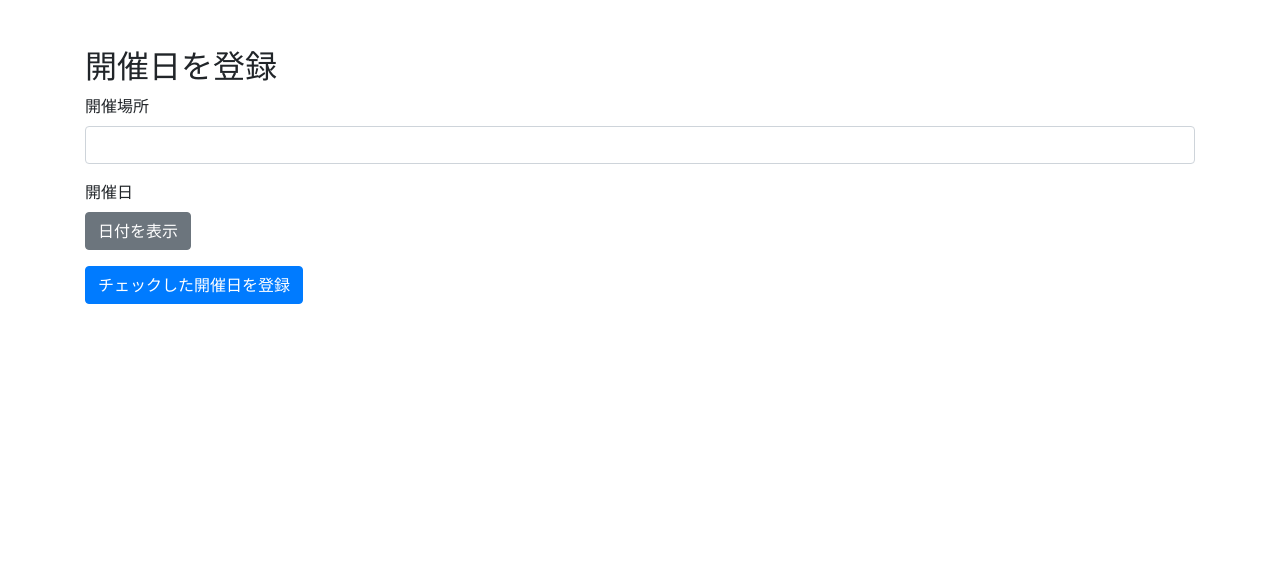
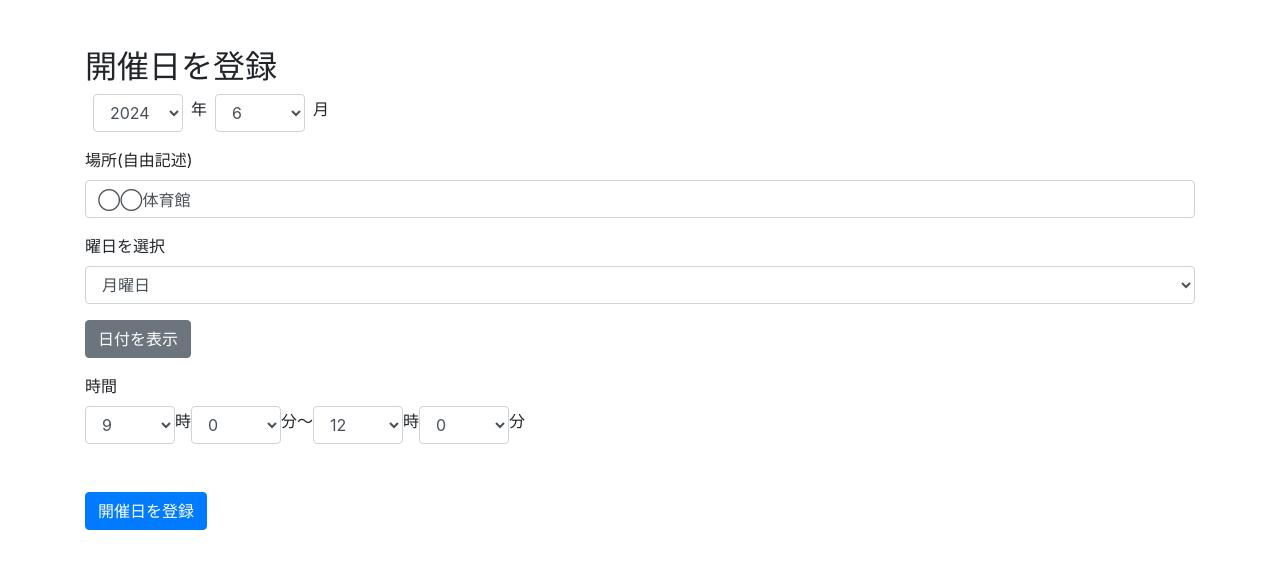
Before and after one commit to shingaryu/water-server-be, a Flask app: page /events/register in a window 1280 px wide. Shown: the top 569 px of the page. Run offline with Flask 2, Linux system fonts and the light colour scheme; parts of the project's set-up code (start-up, migrations or seed data) failed here and were passed over; some libraries are stand-ins or nearby versions.

Commit message:
開催日登録フォームとMongoDBへのInsert処理を作成

```diff
--- a/main.py
+++ b/main.py
@@ -1,6 +1,8 @@
 import os
 import ssl
 import traceback
+import calendar
+from datetime import datetime
 
 from bson import ObjectId
 from dotenv import load_dotenv
@@ -10,7 +12,7 @@ from common.consts import SHOW_EVENTS, SELECT_EVENT_TO_ENTRY, SELECT_EVENT_TO_EN
     SHOW_VIDEOS_PLAYLIST
 from common.utils import no_icon_image_public_url
 from create_rich_menu import create_rich_menu
-from repositories.mongo_repository import find_recent_events
+from repositories.mongo_repository import find_recent_events, insert_event
 from repositories.youtube_repository import refresh_token_if_expired, get_my_recent_videos
 from services.ngrok_service import connect_http_tunnel
 from services.postback_service import select_entry_events_message, select_option_to_entry_message, entry_with_option, \
@@ -76,33 +78,75 @@ def index():
 
 @app.route('/events')
 def show_events():
-    events = find_recent_events(5)  # MongoDBから開催日のデータを取得
+    events = find_recent_events(30)  # MongoDBから開催日のデータを取得
     return render_template('events.html', events=events)
 
-def generate_dates(day_of_week):
-    return ["1", "8", "15", "22"] # todo: 曜日に合わせた日付を返す
+def generate_dates(year, month, weekday):
+    # 指定された年月のカレンダーを作成
+    cal = calendar.monthcalendar(year, month)
+    dates = []
+    # カレンダーから指定された曜日の日付を抽出
+    for week in cal:
+        if week[weekday] != 0:  # calendar.monthcalendarは日付がない場合0を返す
+            dates.append(datetime(year, month, week[weekday]))
+    return dates
 
 @app.route('/events/register', methods=['GET', 'POST'])
 def show_events_register():
     if request.method == 'POST': # ボタンクリック時
         # ユーザーの入力状態をsessionに保存
-        session['location'] = request.form.get('location', '')
-        selected_days = request.form.getlist('days')
-        session['days_data'] = {
-            day: {
-                'checked': 'checked' if day in selected_days else '',
-                'dates': generate_dates(i) if day in selected_days else []
-            }
-            for i, day in enumerate(['Monday', 'Tuesday', 'Wednesday', 'Thursday', 'Friday', 'Saturday', 'Sunday'])
-        }
+        session['location'] = request.form.get('location', '◯◯体育館')
+        session['selected_year'] = int(request.form.get('selected_year', datetime.now().year))
+        session['selected_month'] = int(request.form.get('selected_month', (datetime.now().month % 12) + 1))
+        session['selected_dayofweek'] = int(request.form.get('dayOfWeek', 0))
+        session['start_hour'] = int(request.form['start_hour'])
+        session['start_minute'] = int(request.form['start_minute'])
+        session['end_hour'] = int(request.form['end_hour'])
+        session['end_minute'] = int(request.form['end_minute'])
+
+        selected_dates = request.form.getlist('selected_dates')
 
         if 'show_dates' in request.form: # 日付を表示 クリック
+            session['dates'] = [date.strftime('%Y-%m-%d') for date in generate_dates(session['selected_year'], session['selected_month'], session['selected_dayofweek'])]
             return redirect(url_for('show_events_register')) # -> GETリクエストへ
-        else:  # チェックした開催日を登録 クリック
-            return redirect(url_for('show_events')) # todo: MongoDBへのデータ登録処理
+        else:  # 選択した開催日を登録 クリック
+            for date_str in selected_dates:
+                location = session.get('location', '◯◯体育館')
+                start_hour = session.get('start_hour', 0)
+                start_minute = session.get('start_minute', 0)
+                end_hour = session.get('end_hour', 0)
+                end_minute = session.get('end_minute', 0)
+
+                # 日時オブジェクトの作成
+                start_time = datetime.strptime(f"{date_str} {start_hour}:{start_minute}", "%Y-%m-%d %H:%M")
+                end_time = datetime.strptime(f"{date_str} {end_hour}:{end_minute}", "%Y-%m-%d %H:%M")
+
+                # MongoDBドキュメントの作成
+                event_document = {
+                    "startTime": start_time,
+                    "endTime": end_time,
+                    "place": location,
+                    "entryOptions": [
+                        {"id": "1", "text": "参加"},
+                        {"id": "2", "text": "途中参加"},
+                        {"id": "3", "text": "不参加"}
+                    ]
+                }
+                insert_event(event_document)
+            return redirect(url_for('show_events'))
 
     # GETリクエスト(ページ読み込み時)
-    return render_template('events_register.html', days_data=session.get('days_data', {}), place=session.get('location', ''))
+    return render_template('events_register.html',
+        place=session.get('location', '◯◯体育館'),
+        selected_year=session.get('selected_year', datetime.now().year),
+        selected_month = session.get('selected_month', (datetime.now().month % 12) + 1),
+        selected_dayofweek = session.get('selected_dayofweek', 0),
+        dates=session.get('dates', {}),
+        start_hour=session.get('start_hour', 9),
+        start_minute=session.get('start_minute', 0),
+        end_hour=session.get('end_hour', 12),
+        end_minute=session.get('end_minute', 0),
+    )
 
 @app.route('/movies')
 def show_movies():
--- a/templates/events_register.html
+++ b/templates/events_register.html
@@ -5,40 +5,99 @@
     <meta name="viewport" content="width=device-width, initial-scale=1.0">
     <title>開催日を登録</title>
     <link href="https://stackpath.bootstrapcdn.com/bootstrap/4.3.1/css/bootstrap.min.css" rel="stylesheet">
+    <style>
+        select.year-select {
+            width: 90px;
+        }
+        select.month-select {
+            width: 90px;
+        }
+        select.time-select {
+            width: 90px;
+        }
+    </style>
 </head>
 <body>
 <div class="container mt-5">
     <h2>開催日を登録</h2>
     <form method="POST">
+        <div class="form-group d-flex align-items-center">
+            <select class="form-control mx-2 year-select" name="selected_year">
+                {% for year in range(2021, 2031) %}
+                <option value="{{ year }}" {% if year == selected_year %}selected{% endif %}>{{ year }}</option>
+                {% endfor %}
+            </select>
+            <label>年</label>
+            <select class="form-control mx-2 month-select" name="selected_month">
+                {% for month in range(1, 13) %}
+                <option value="{{ month }}" {% if month == selected_month %}selected{% endif %}>{{ month }}</option>
+                {% endfor %}
+            </select>
+            <label>月</label>
+        </div>
         <div class="form-group">
-            <label for="location">開催場所</label>
+            <label for="location">場所(自由記述)</label>
             <input type="text" class="form-control" id="location" name="location" value="{{ place }}" required>
         </div>
         <div class="form-group">
-            <label>開催日</label>
-            <div>
-                <button type="submit" name="show_dates" class="btn btn-secondary">日付を表示</button>
+            <div class="form-group">
+                <label for="dayOfWeek">曜日を選択</label>
+                <select class="form-control" id="dayOfWeek" name="dayOfWeek">
+                    <option value="0" {% if 0 == selected_dayofweek %}selected{% endif %}>月曜日</option>
+                    <option value="1" {% if 1 == selected_dayofweek %}selected{% endif %}>火曜日</option>
+                    <option value="2" {% if 2 == selected_dayofweek %}selected{% endif %}>水曜日</option>
+                    <option value="3" {% if 3 == selected_dayofweek %}selected{% endif %}>木曜日</option>
+                    <option value="4" {% if 4 == selected_dayofweek %}selected{% endif %}>金曜日</option>
+                    <option value="5" {% if 5 == selected_dayofweek %}selected{% endif %}>土曜日</option>
+                    <option value="6" {% if 6 == selected_dayofweek %}selected{% endif %}>日曜日</option>
+                </select>
             </div>
-            <div>
-                {% for day, data in days_data.items() %}
-                <div class="form-check">
-                    <input class="form-check-input" type="checkbox" id="{{ day }}" name="days" value="{{ day }}" {{ data.checked }}>
-                    <label class="form-check-label" for="{{ day }}">{{ day }}</label>
+            <button type="submit" name="show_dates" class="btn btn-secondary">日付を表示</button>
+            {% if dates %}
+                <div class="form-group mt-2">
+                    <label>選択可能な日付:</label>
+                    <div>
+                        {% for date in dates %}
+                        <div class="form-check">
+                            <input class="form-check-input" type="checkbox" name="selected_dates" value="{{ date }}">
+                            <label class="form-check-label">{{ date }}</label>
+                        </div>
+                        {% endfor %}
+                    </div>
                 </div>
-                {% if data.dates %}
-                <ul>
-                    {% for date in data.dates %}
-                    <li>
-                        <input type="checkbox" name="selected_dates" value="{{ date }}">
-                        {{ date }}
-                    </li>
-                    {% endfor %}
-                </ul>
-                {% endif %}
+            {% endif %}
+        </div>
+        <label>時間</label>
+        <div class="form-group d-flex align-items-center">
+            <select class="form-control time-select" name="start_hour">
+                {% for hour in range(24) %}
+                <option value="{{ hour }}" {% if hour == start_hour %}selected{% endif %}>{{ hour }}</option>
                 {% endfor %}
-            </div>
+            </select>
+            <label>時</label>
+            <select class="form-control time-select" name="start_minute">
+                {% for minute in range(60) %}
+                <option value="{{ minute }}" {% if minute == start_minute %}selected{% endif %}>{{ minute }}</option>
+                {% endfor %}
+            </select>
+            <label>分</label>
+            <label>～</label>
+            <select class="form-control time-select" name="end_hour">
+                {% for hour in range(24) %}
+                <option value="{{ hour }}" {% if hour == end_hour %}selected{% endif %}>{{ hour }}</option>
+                {% endfor %}
+            </select>
+            <label>時</label>
+            <select class="form-control time-select" name="end_minute">
+                {% for minute in range(60) %}
+                <option value="{{ minute }}" {% if minute == end_minute %}selected{% endif %}>{{ minute }}</option>
+                {% endfor %}
+            </select>
+            <label>分</label>
         </div>
-        <button type="submit" class="btn btn-primary">チェックした開催日を登録</button>
+        <div class="mt-5">
+            <button type="submit" class="btn btn-primary ">開催日を登録</button>
+        </div>
     </form>
 </div>
 
```
Also changed, not shown: repositories/mongo_repository.py (+14 -0 lines).
